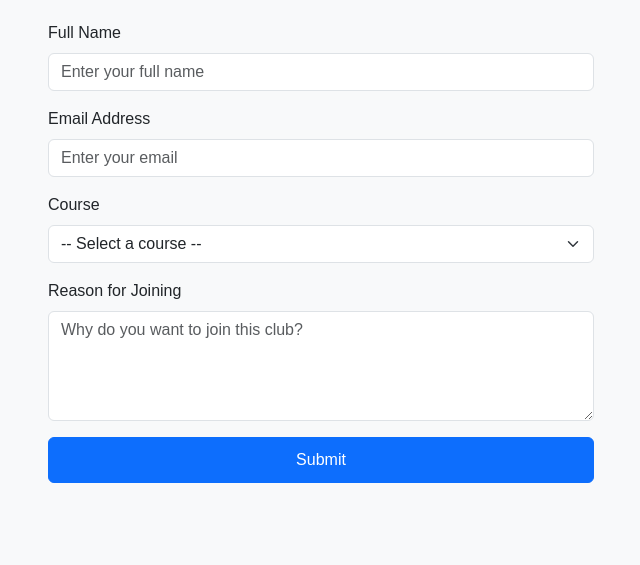
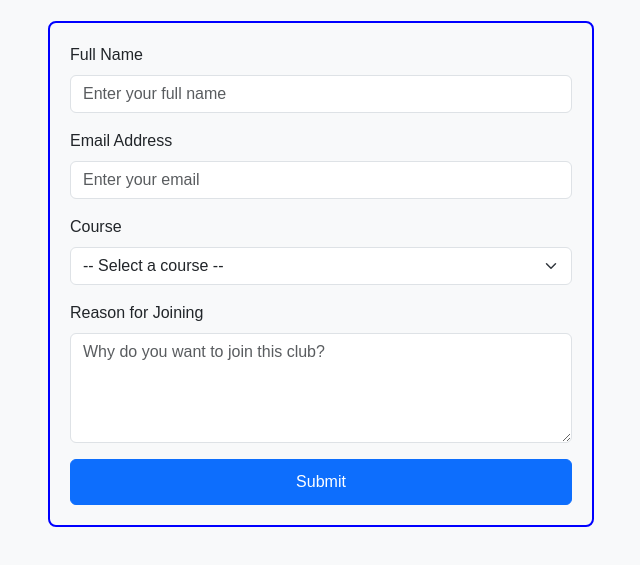
Before and after one commit to cvinzcams/camusIT10, a plain HTML site: page Activity4/index.html in a window 1280 px wide. Shown: the part 89-654 px from the top of the page, without its empty margins (319-959 px from the left). Drawn offline with nearby package versions, Linux system fonts and the light colour scheme.

Commit message:
Update Activity 4 - add blue border around form and fix box-shadow color

```diff
--- a/Activity4/index.html
+++ b/Activity4/index.html
@@ -16,7 +16,7 @@
 
                 <h2 class="mb-4">Student Registration Form</h2>
 
-                <form>
+                <form class="form-box">
 
                     <div class="mb-3">
                         <label for="name" class="form-label">Full Name</label>
--- a/Activity4/style.css
+++ b/Activity4/style.css
@@ -10,10 +10,16 @@ h2 {
 .form-control:focus,
 .form-select:focus {
     border-color: #0d6efd;
-    box-shadow: 0 0 0 3px rgba(13, 110, 253, 0.25);
+    box-shadow: 0 0 0 3px blue;
 }
 
 .btn-primary {
     width: 100%;
     padding: 10px;
 }
+
+.form-box {
+    border: 2px solid blue;
+    border-radius: 8px;
+    padding: 20px;
+}
```
